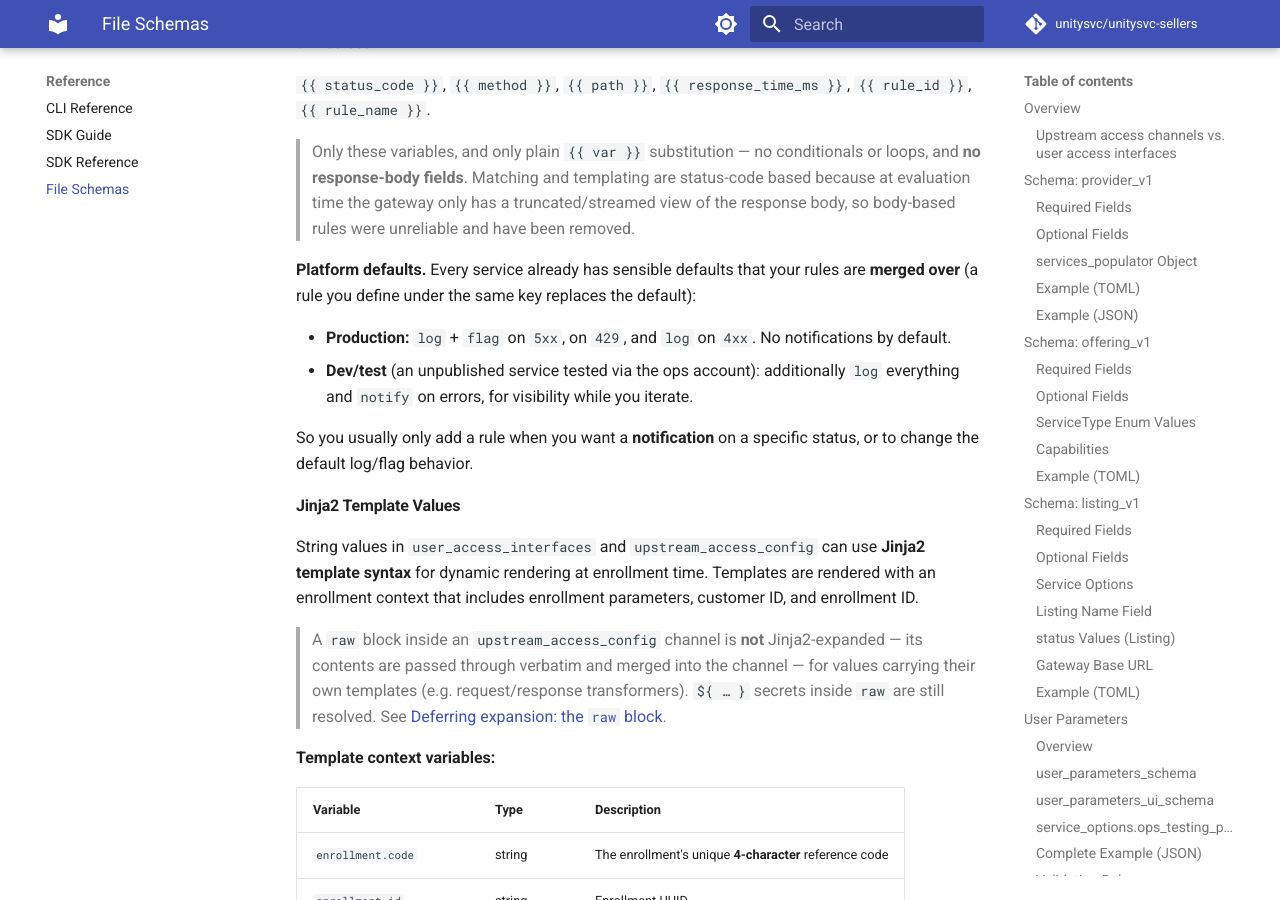
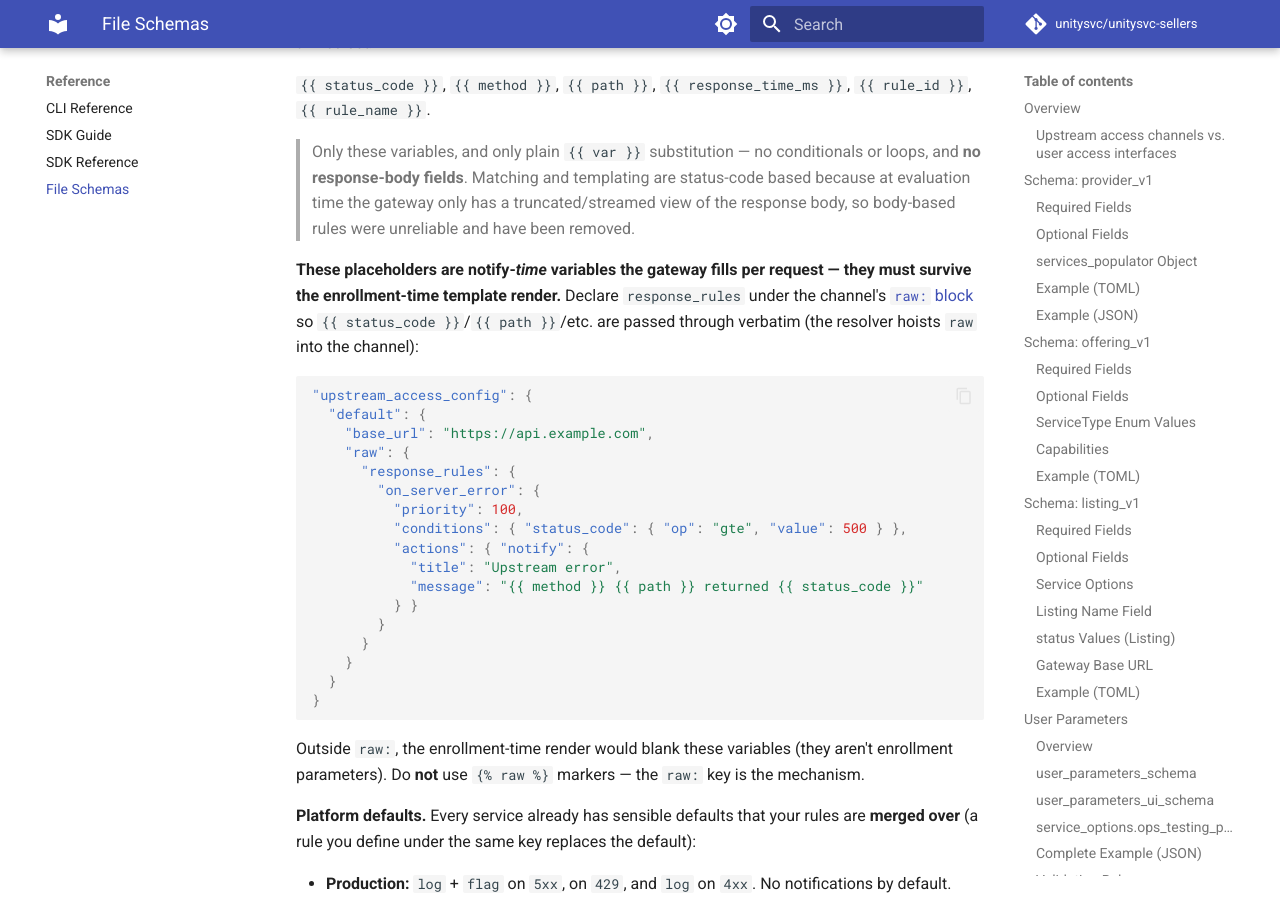
Before and after one commit to unitysvc/unitysvc-sellers, an MkDocs documentation site: the page built from docs/file-schemas.md, in a window 1280 px wide and 900 px high, scrolled down 18532 px. Built offline with MkDocs 1.6.1 and Material for MkDocs 9.7.7, drawn with Linux system fonts in a browser that asks for light colours; comment, search, counter and statistics services are not loaded.

Commit message:
docs: response_rules notify templates go under the channel raw: block
Notify-time {{ status_code }}/{{ path }}/etc. must survive the enrollment-time
render, so response_rules must be declared under the upstream_access_config
raw: block (the resolver hoists raw verbatim; the Jinja2 walker skips raw
subtrees). Add an example + note that {% raw %} markers are not the mechanism.

Co-Authored-By: Claude Opus 4.8 <noreply@anthropic.com>

````diff
--- a/docs/file-schemas.md
+++ b/docs/file-schemas.md
@@ -661,6 +661,30 @@ A notify rule delivers an **in-app notification** to the requesting user and, if
 
 > Only these variables, and only plain `{{ var }}` substitution — no conditionals or loops, and **no response-body fields**. Matching and templating are status-code based because at evaluation time the gateway only has a truncated/streamed view of the response body, so body-based rules were unreliable and have been removed.
 
+**These placeholders are notify-*time* variables the gateway fills per request — they must survive the enrollment-time template render.** Declare `response_rules` under the channel's [`raw:` block](#jinja2-template-values) so `{{ status_code }}`/`{{ path }}`/etc. are passed through verbatim (the resolver hoists `raw` into the channel):
+
+```json
+"upstream_access_config": {
+  "default": {
+    "base_url": "https://api.example.com",
+    "raw": {
+      "response_rules": {
+        "on_server_error": {
+          "priority": 100,
+          "conditions": { "status_code": { "op": "gte", "value": 500 } },
+          "actions": { "notify": {
+            "title": "Upstream error",
+            "message": "{{ method }} {{ path }} returned {{ status_code }}"
+          } }
+        }
+      }
+    }
+  }
+}
+```
+
+Outside `raw:`, the enrollment-time render would blank these variables (they aren't enrollment parameters). Do **not** use `{% raw %}` markers — the `raw:` key is the mechanism.
+
 **Platform defaults.** Every service already has sensible defaults that your rules are **merged over** (a rule you define under the same key replaces the default):
 
 - **Production:** `log` + `flag` on `5xx`, on `429`, and `log` on `4xx`. No notifications by default.
````
